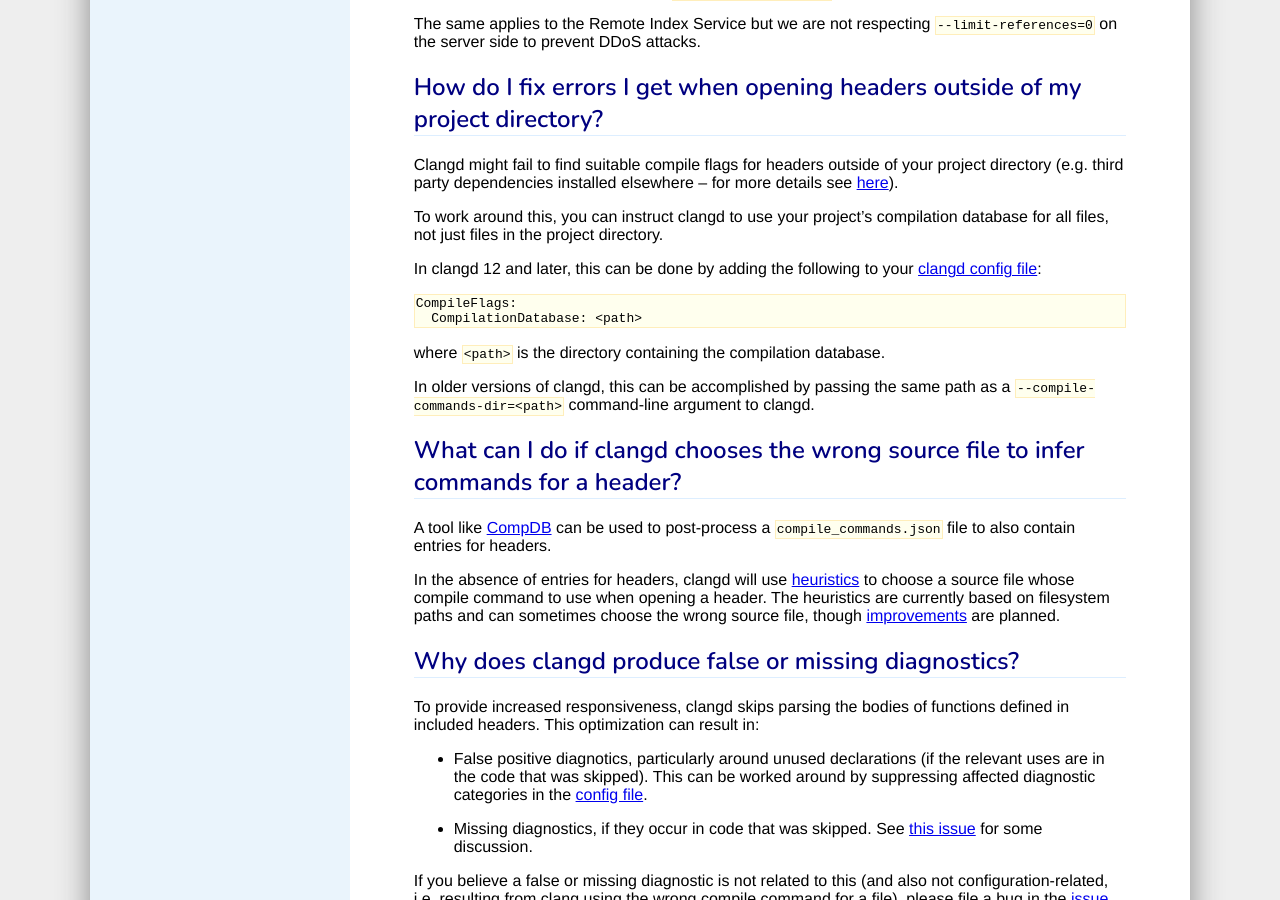
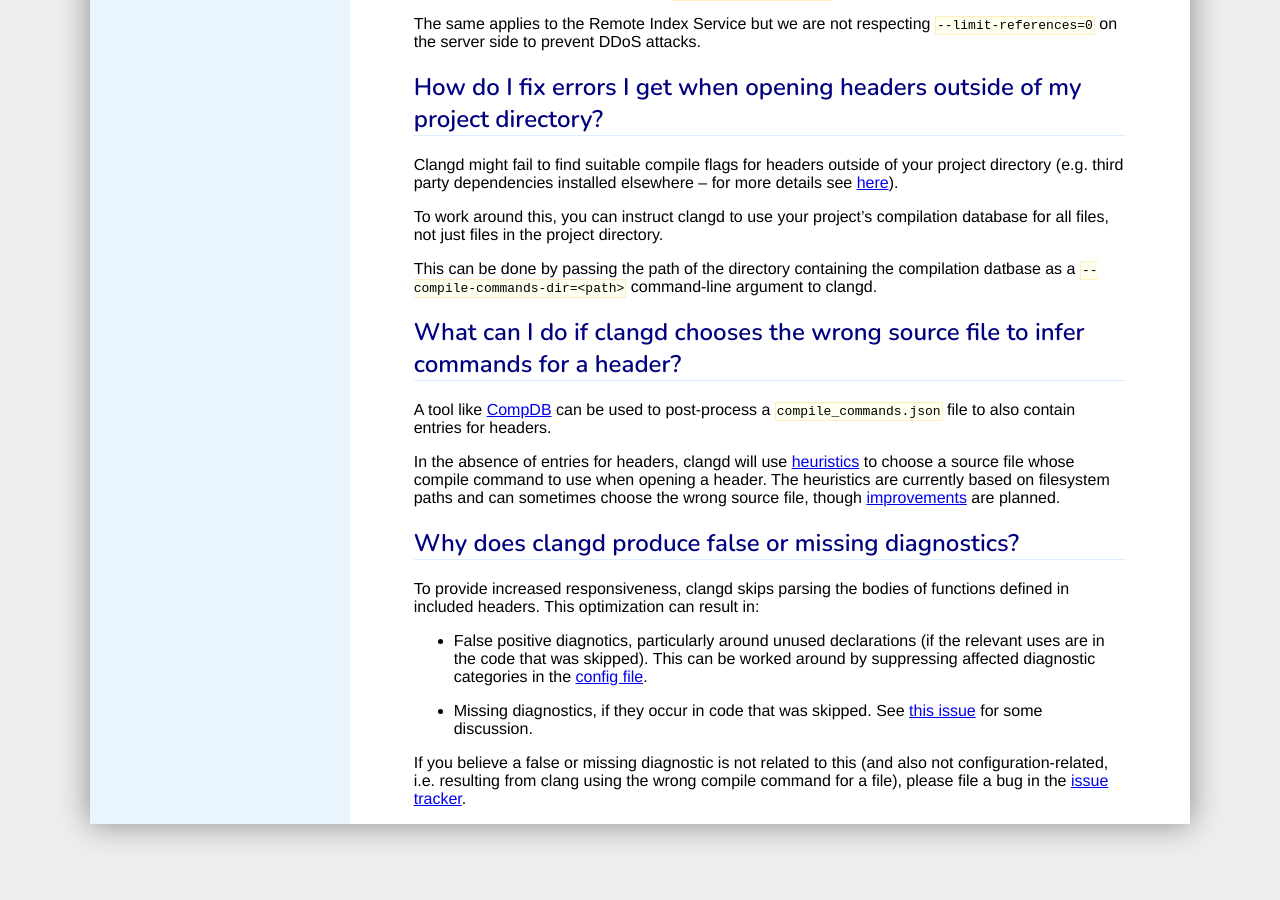
Before and after one commit to llvm/clangd-www, a Jekyll site: the page built from faq.md, in a window 1280 px wide and 900 px high, scrolled down 1858 px. Built offline with Jekyll 4.4.1, drawn with Linux system fonts in a browser that asks for light colours; our own code applies the rules of GitHub Pages for plain Markdown files.

Commit message:
FAQ: Revise answer to question about headers outside project directory (#51)
The answer no longer recommends using the CompilationDatabase key,
as this was discovered not to be suitable for this purpose.

See https://github.com/clangd/clangd/discussions/907

````diff
--- a/faq.md
+++ b/faq.md
@@ -115,18 +115,8 @@ details see [here](https://clangd.llvm.org/design/compile-commands#headers-outsi
 To work around this, you can instruct clangd to use your project's compilation
 database for all files, not just files in the project directory.
 
-In clangd 12 and later, this can be done by adding the following to your
-[clangd config file](https://clangd.llvm.org/config.html):
-
-```yaml
-CompileFlags:
-  CompilationDatabase: <path>
-```
-
-where `<path>` is the directory containing the compilation database.
-
-In older versions of clangd, this can be accomplished by passing the same
-path as a `--compile-commands-dir=<path>` command-line argument to clangd.
+This can be done by passing the path of the directory containing the compilation
+datbase as a `--compile-commands-dir=<path>` command-line argument to clangd.
 
 ## What can I do if clangd chooses the wrong source file to infer commands for a header?
 
````
